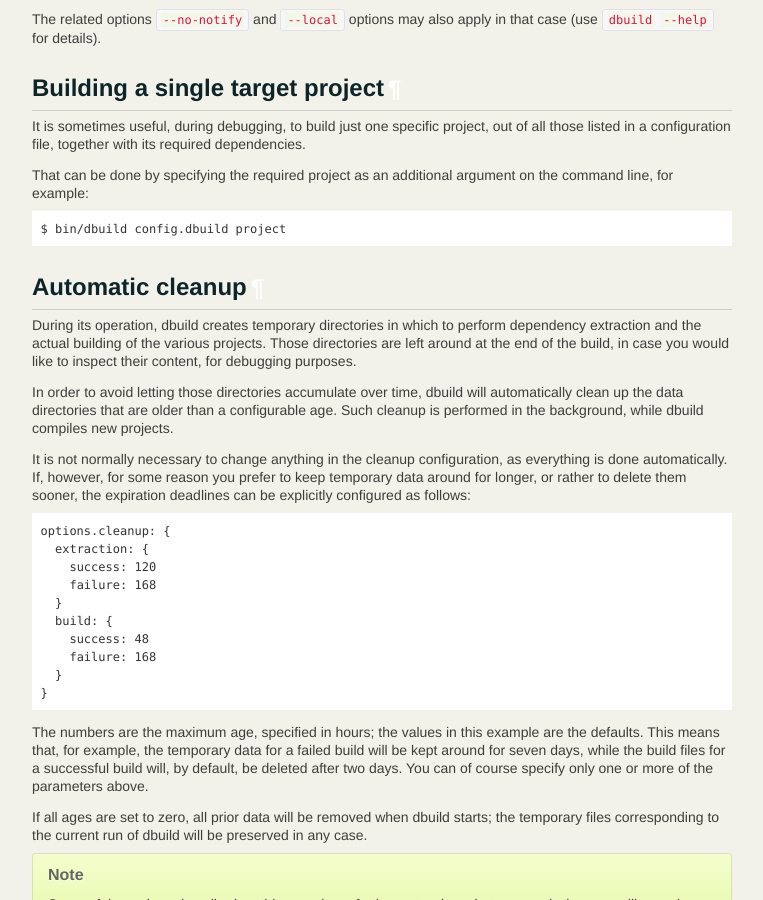
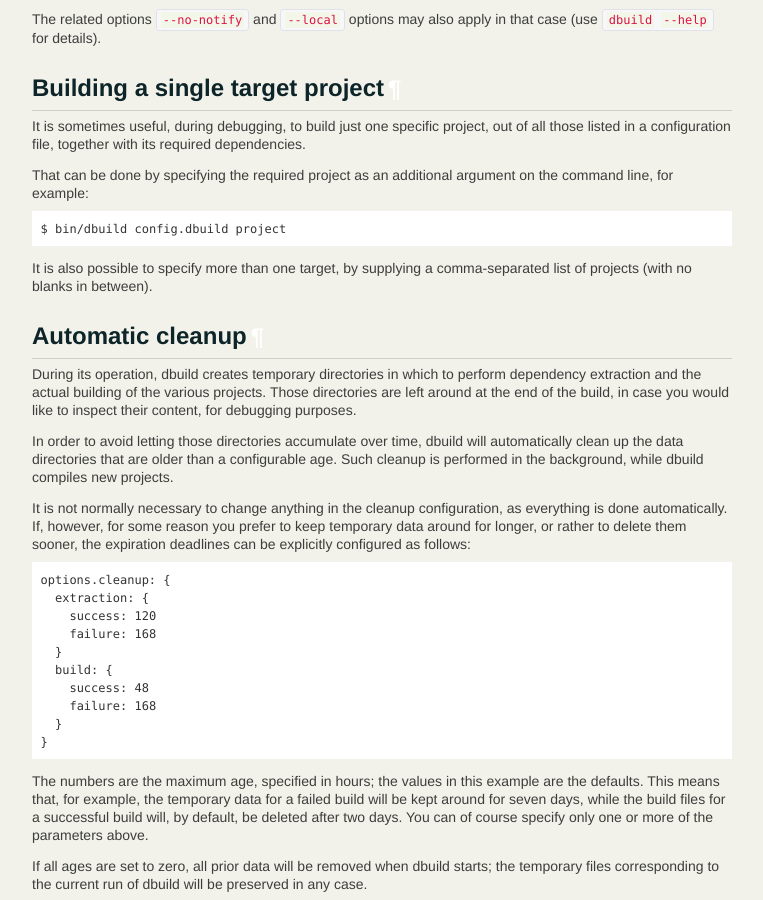
Before and after one commit to lightbend-labs/dbuild, a Sphinx documentation site: the page built from docs/src/sphinx/dbuild.rst, in a window 1280 px wide and 900 px high, scrolled down 11896 px. Shown: the whole window, without its empty margins (138-901 px from the left). Built offline with Sphinx 7.4.7, drawn with Linux system fonts in a browser that asks for light colours.

Commit message:
Add support for multiple target projects on the command line

```diff
--- a/docs/src/sphinx/dbuild.rst
+++ b/docs/src/sphinx/dbuild.rst
@@ -868,6 +868,10 @@ an additional argument on the command line, for example:
 
    $ bin/dbuild config.dbuild project
 
+It is also possible to specify more than one target, by
+supplying a comma-separated list of projects (with no
+blanks in between).
+
 Automatic cleanup
 -----------------
 
--- a/docs/src/sphinx/download.rst
+++ b/docs/src/sphinx/download.rst
@@ -93,6 +93,8 @@ version 0.9.0, the options are:
      config-file (not required)   The name of the dbuild configuration file
      target (not required)        If a target project name is specified, dbuild will
                                   build only that project and its dependencies
+                                  Multiple targets are also possible, supplying a
+                                  comma separated list (with no blanks).
 
    Subcommand: checkout
    Use "dbuild checkout" to check out one project from a previously compiled
```
Also changed, not shown: 3 other files.
